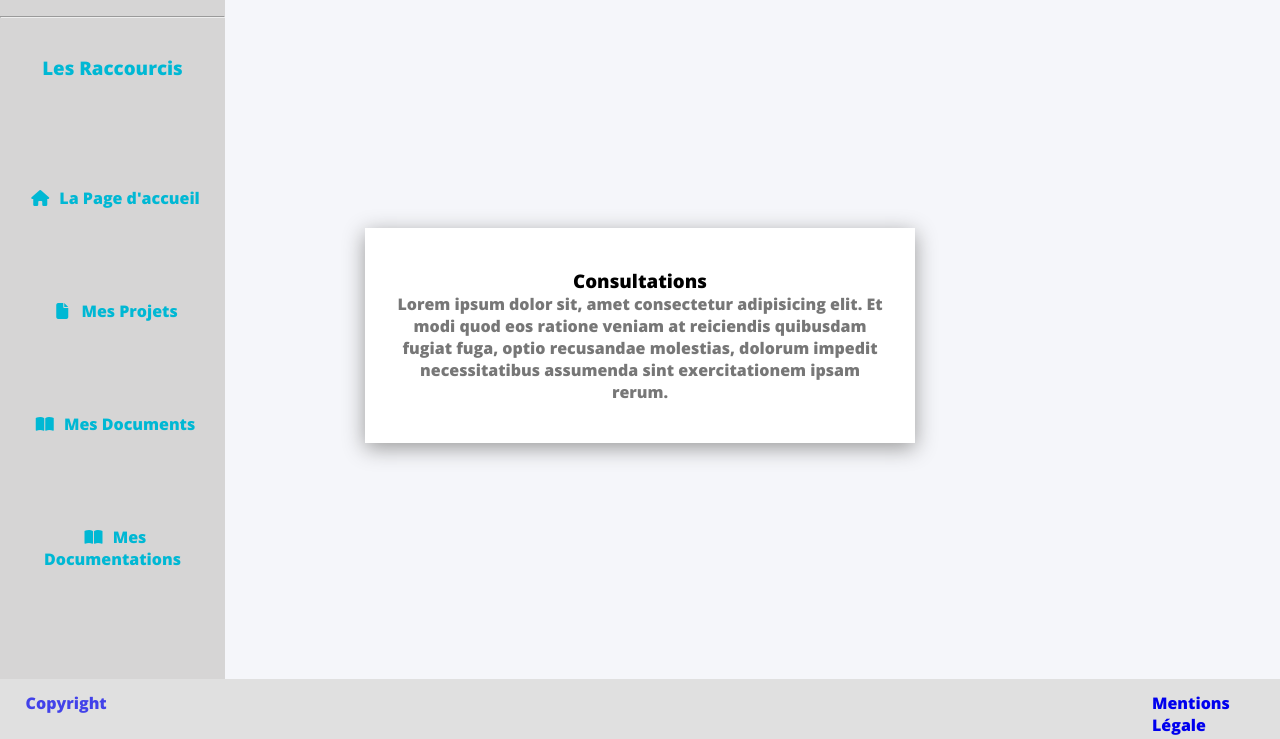
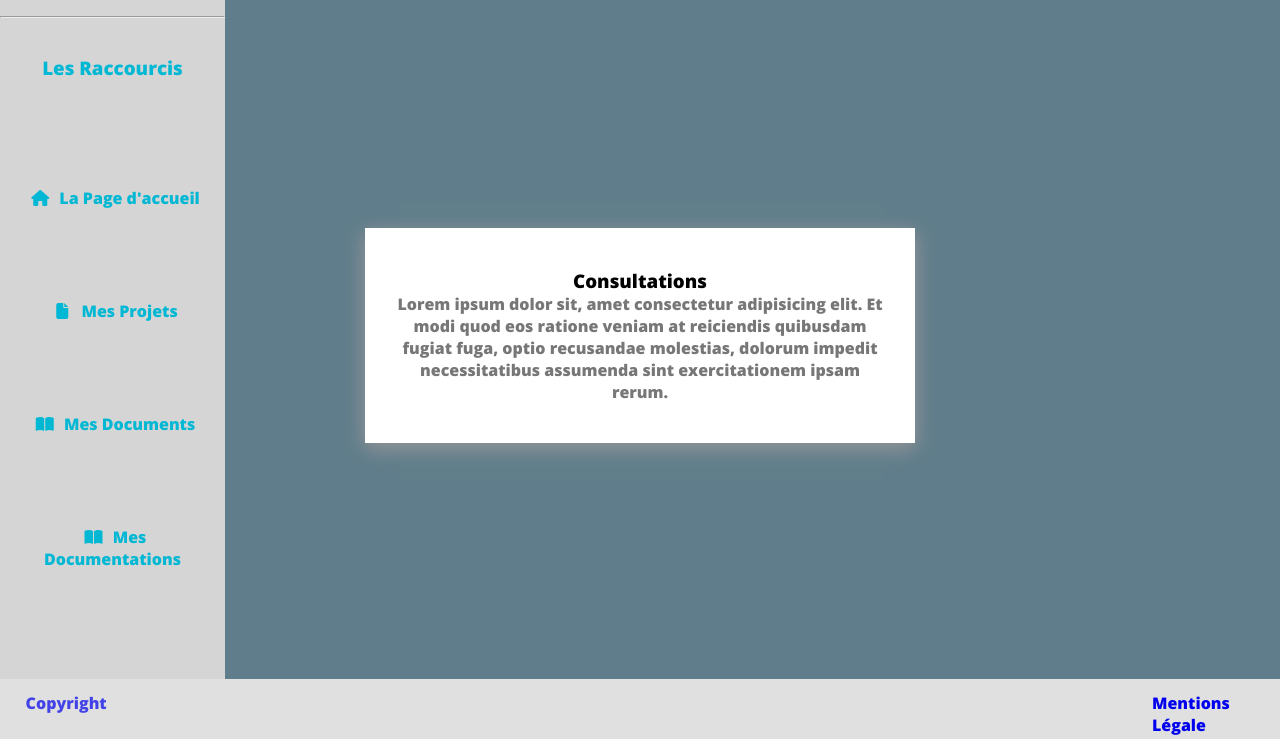
Before and after one commit to Tolza87/Portefolio, a plain HTML site: page index.html in a window 1280 px wide. Shown: the part 61-800 px from the top of the page. Drawn offline with nearby package versions, Linux system fonts and the light colour scheme.

Commit message:
changes color

```diff
--- a/General.css
+++ b/General.css
@@ -40,7 +40,7 @@ img{
 }
 
 body{
-  background: #f5f6fa;
+  background: #607d8b;
 }
 
 .wrapper .sidebar{
```
